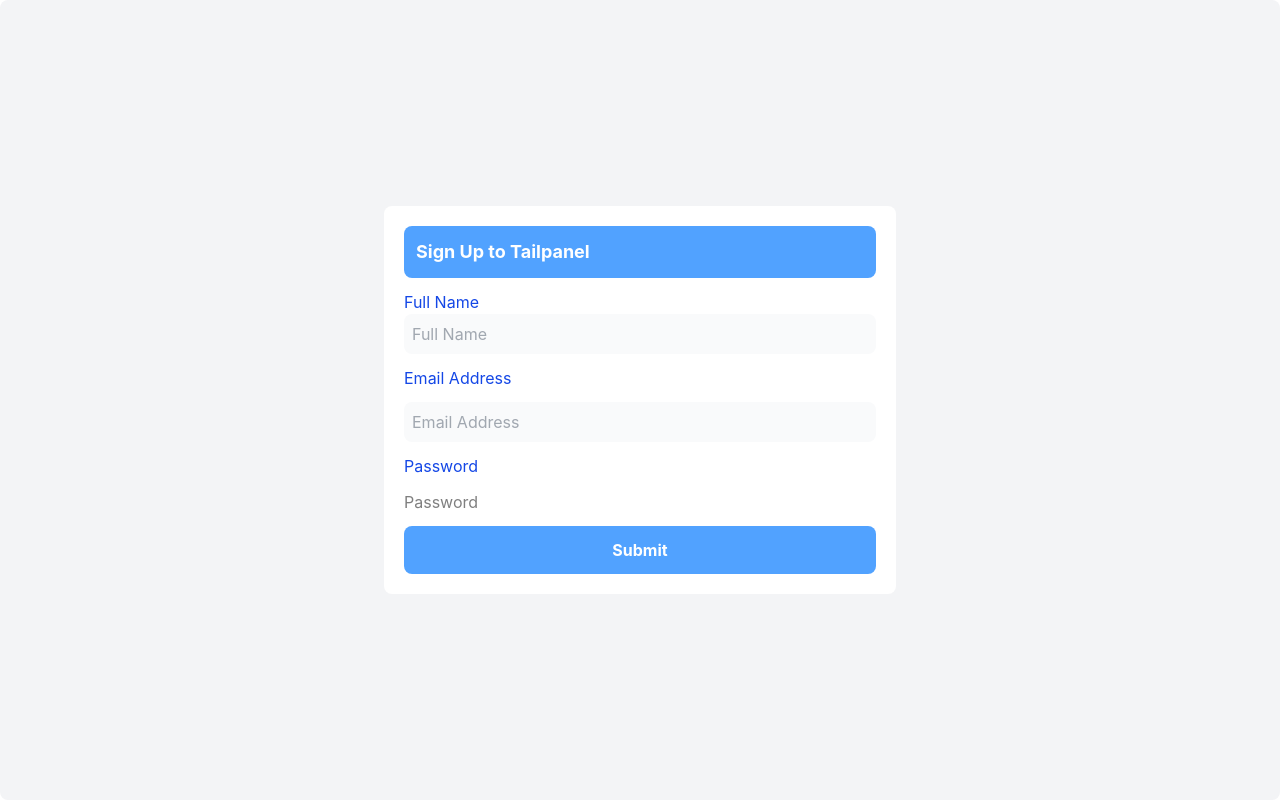
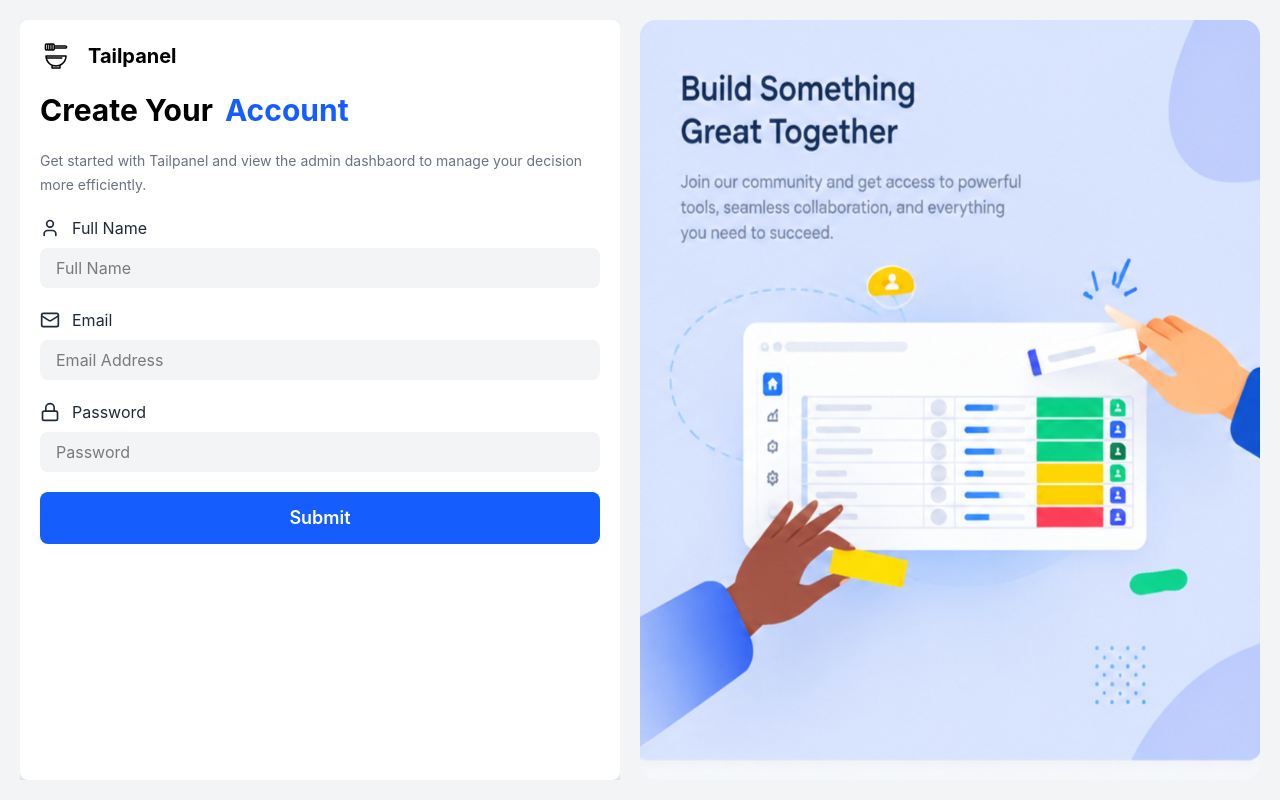
Before and after one commit to RosyPanday/TailPanel, a React (Vite) app in the folder tailPanel/: page / in a window 1280 px wide. Built offline with nearby package versions, Linux system fonts and the light colour scheme.

Commit message:
signup form

```diff
--- a/tailPanel/src/components/layout/signup/signup-content.tsx
+++ b/tailPanel/src/components/layout/signup/signup-content.tsx
@@ -1,55 +1,108 @@
+import { User, Mail, Lock } from "lucide-react";
+
 import { useSignup } from "../../../hooks/use-signup.js";
+import honey from "../../../assets/icons/honey.svg";
 
 const SignupContent = () => {
-
-  const { register, handleSubmit,onSubmitEvent, errors } = useSignup();
+  const { register, handleSubmit, onSubmitEvent, errors } = useSignup();
 
   return (
-    <div className="flex bg-white w-lg justify-center rounded-lg ">
+    <div className="bg-white shadow-2xl w-full rounded-lg p-5">
+      <div className="flex flex-col gap-5">
+        {/* title */}
+        <div className="flex gap-4 items-center">
+          <div className="size-8">
+            <img src={honey} />
+          </div>
+          <div className="font-bold text-xl ">Tailpanel</div>
+        </div>
+        {/* create your account */}
+        <div className="flex gap-3">
+          <div className="text-3xl font-bold">Create Your</div>
+          <div className="text-3xl font-bold text-blue-600">Account</div>
+        </div>
+        {/* getstarted */}
+        <div>
+          <span className="text-sm text-gray-500">
+            {" "}
+            Get started with Tailpanel and view the admin dashbaord to manage
+            your decision more efficiently.
+          </span>
+        </div>
+        {/* form */}
         <form
           onSubmit={handleSubmit(onSubmitEvent)}
-        className="flex flex-1 flex-col m-5 gap-3"
+          className="flex flex-col gap-5"
         >
-        <div className="bg-blue-400 rounded-lg p-3 text-white font-bold text-lg justify-center">
-          Sign Up to Tailpanel
+          {/* Full Name */}
+          <div className="flex flex-col gap-2">
+            <div className="flex gap-3 items-center ">
+              <div>
+                <User className="size-5 text-gray-800" />
               </div>
-        {/* full name */}
-        <div className="flex flex-col  ">
-          <span className="text-blue-700">Full Name</span>
+              <div className="text-gray-800"> Full Name</div>
+            </div>
             <input
-            className="bg-gray-50 rounded-lg p-2 text-gray-600"
+              className="px-4 py-2 rounded-lg bg-gray-100"
               {...register("fullName")}
               type="text"
               placeholder="Full Name"
             />
+            {errors.fullName && (
+              <p className="text-red-600">{errors.fullName.message}</p>
+            )}
           </div>
-        {/* email address */}
-        <span className="text-blue-700">Email Address</span>
+
+          {/* email */}
+
+          <div className="flex flex-col gap-2">
+            <div className="flex gap-3 items-center ">
+              <div>
+                <Mail className="size-5 text-gray-800" />
+              </div>
+              <div className="text-gray-800"> Email</div>
+            </div>
             <input
-          className="bg-gray-50 rounded-lg p-2 text-gray-600"
+              className="px-4 py-2 rounded-lg bg-gray-100"
               {...register("email")}
               type="text"
               placeholder="Email Address"
             />
-        {errors.email && <div className="text-red-600">{errors.email.message}</div>}
+            {errors.email && (
+              <p className="text-red-600">{errors.email.message}</p>
+            )}
+          </div>
+
           {/* password */}
-        <span className="text-blue-700">Password</span>
+
+          <div className="flex flex-col gap-2">
+            <div className="flex gap-3 items-center ">
+              <div>
+                <Lock className="size-5 text-gray-800" />
+              </div>
+              <div className="text-gray-800"> Password</div>
+            </div>
             <input
+              className="px-4 py-2 rounded-lg bg-gray-100"
               {...register("password")}
               type="password"
               placeholder="Password"
             />
-        {errors.password && <div className="text-red-600">{errors.password.message}</div>}
+            {errors.password && (
+              <p className="text-red-600">{errors.password.message}</p>
+            )}
+          </div>
 
           <button
             type="submit"
-          className="bg-blue-400 rounded-lg p-3 text-white font-bold"
+            className="bg-blue-600 text-white font-semibold text-lg rounded-lg py-3"
           >
-          {" "}
             Submit
           </button>
-        {errors.root && <div className="text-red-600"> {errors.root.message}</div>}
+
+          {errors.root && <p className="text-red-600">{errors.root.message}</p>}
         </form>
+      </div>
     </div>
   );
 };
--- a/tailPanel/src/pages/signup.tsx
+++ b/tailPanel/src/pages/signup.tsx
@@ -1,11 +1,24 @@
 import SignupContent from "../components/layout/signup/signup-content.js";
-
+import signupSideImg from "../assets/images/side-image.png";
 
 function Signup() {
   return (
-    <div className={`flex bg-gray-100 rounded-lg justify-center items-center w-full h-screen`}>
-         <SignupContent />
+    <div className="flex bg-gray-100 w-full h-screen p-5 gap-5">
+      {/* Form Section */}
+      <div className="flex flex-1 h-full overflow-y-auto">
+        <SignupContent />
+      </div>
+
+      {/* Image Section */}
+      <div className="hidden md:block md:w-1/2 h-full">
+        <img
+          src={signupSideImg}
+          alt="Signup background"
+          className="h-full w-full  rounded-2xl"
+        />
+      </div>
     </div>
   );
 }
+
 export default Signup;
--- a/tailPanel/src/schemas/signup-schema.ts
+++ b/tailPanel/src/schemas/signup-schema.ts
@@ -3,7 +3,7 @@
 export const signupSchema = z.object({
   fullName: z.string().min(5),
   email: z.email(),
-  password: z.string().min(3),
+  password: z.string().min(8),
 });
 
 export type FormFields = z.infer<typeof signupSchema>;
```
Also changed, not shown: tailPanel/src/assets/images/side-image.png (added). Lines whose indentation alone changed are shown as unchanged.
